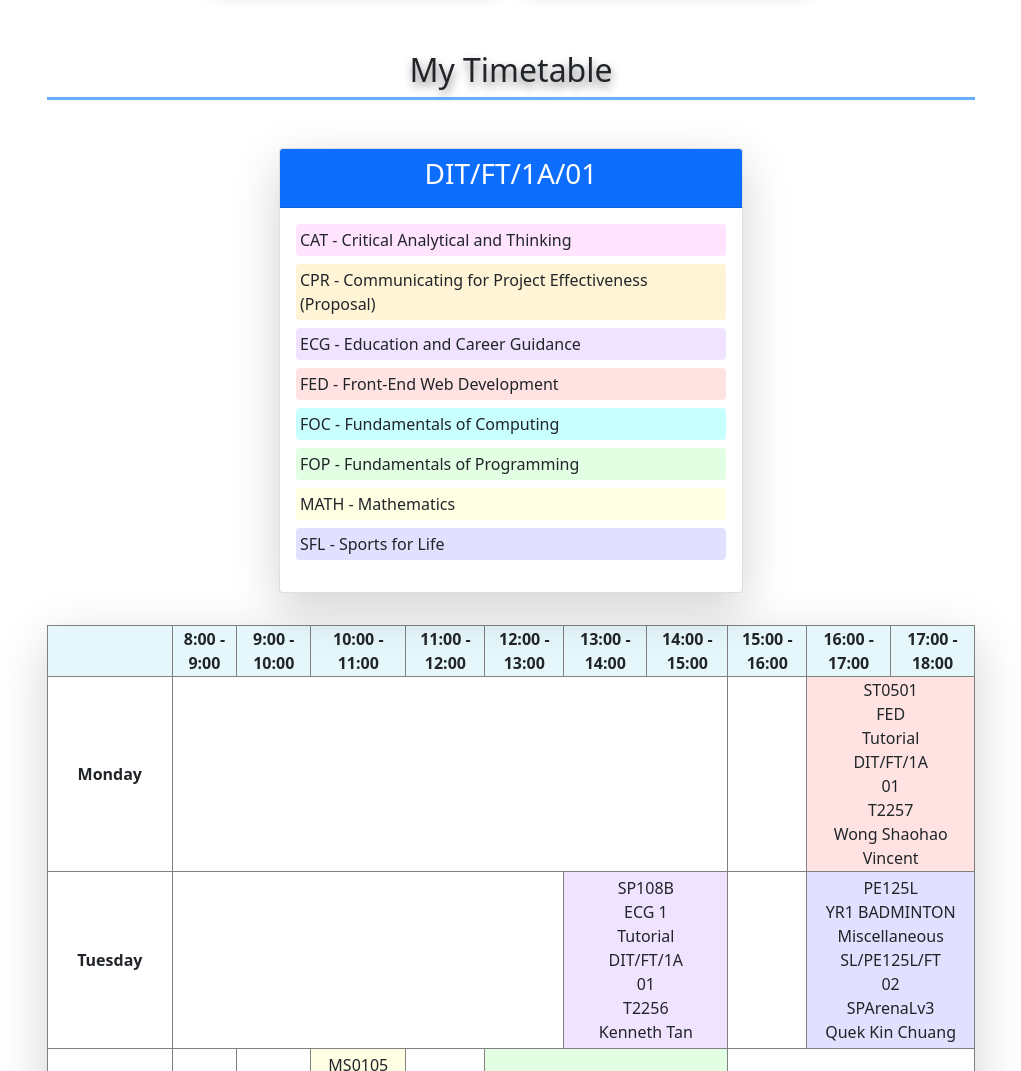
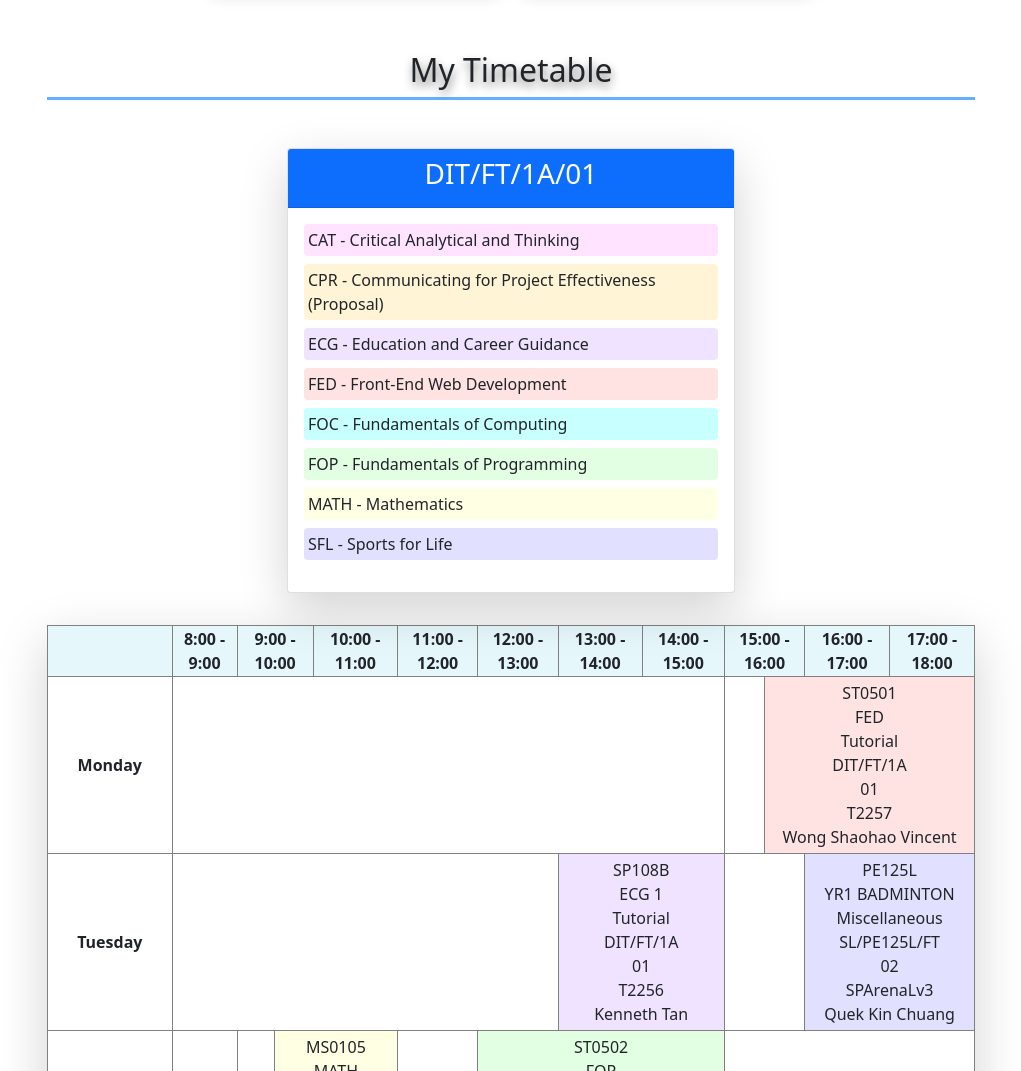
Before and after one commit to 4rchx824/CA2, a plain HTML site: page index.html in a window 1280 px wide. Shown: the part 2940-4011 px from the top of the page, without its empty margins (129-1150 px from the left). Drawn offline with nearby package versions, Linux system fonts and the light colour scheme.

Commit message:
changed column spacing + table looks

```diff
--- a/css/index.css
+++ b/css/index.css
@@ -247,6 +247,9 @@ div.timetable.row.mb-5.justify-content-center > div:nth-child(3) > div > table >
     background-color: rgba(135, 135, 255, 0.25);
 }
 
+.bottomrow {
+    visibility: collapse;
+}
 
 
 /* Footer Customising */
--- a/index.html
+++ b/index.html
@@ -532,8 +532,8 @@
           <h2 class="text-center mt-5">My Timetable</h2>
           <hr />
         </div>
-        <div class="col-sm-12 p-3">
-          <div class="card w-50 mx-auto shadow-lg">
+        <div class="col-md-6 p-3">
+          <div class="card mx-auto shadow-lg">
             <div class="card-header bg-primary">
               <h3 class="text-center text-white">
                 DIT/FT/1A/01
@@ -552,7 +552,6 @@
               </ul>
             </div>
           </div>
-
         </div>
         <div class="col-sm-12 p-3">
           <div class="table-responsive w-100 shadow-lg">
@@ -577,7 +576,7 @@
                   </th>
                   <td colspan="14"></td>
                   <td></td>
-                  <td colspan="5" class="FED text-center">
+                  <td colspan="5" class="FED text-center p-1">
                     ST0501<br />FED<br />Tutorial<br />DIT/FT/1A<br />01<br />T2257<br />Wong Shaohao Vincent
                   </td>
                 </tr>
@@ -618,7 +617,7 @@
                   <td colspan="3"></td>
                 </tr>
 
-                <tr class="d-none">
+                <tr class="bottomrow">
                   <th>&nbsp;</th>
                   <th> </th>
                   <th> </th>
```
